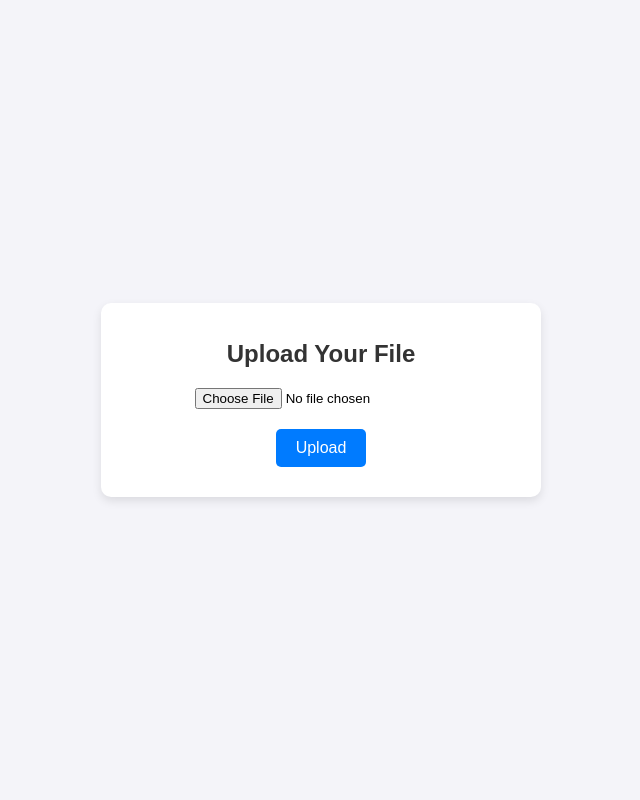
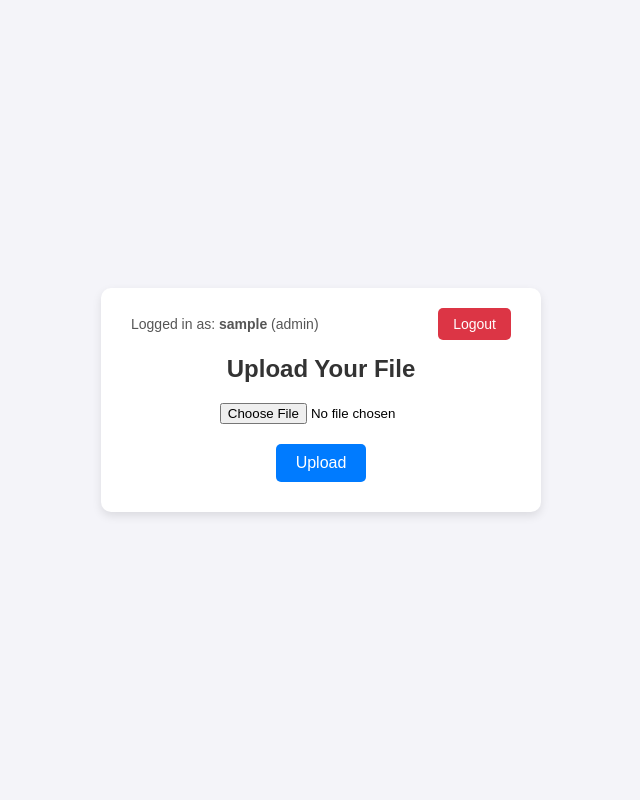
Before and after one commit to sapaghetti/regenerative-braking-system, a Flask app: page / in a window 1280 px wide. Shown: the whole page, without its empty margins (319-959 px from the left). Run offline with Flask 3, Linux system fonts and the light colour scheme; the visitor is signed in with stand-in values (Sample User, id 1).

Commit message:
feat: app.py, upload.html, login.html 수정 [CAN-75]

```diff
--- a/OTA_Update/OTA/OTA_Server/app.py
+++ b/OTA_Update/OTA/OTA_Server/app.py
@@ -51,13 +51,6 @@ audit_logger.addHandler(audit_handler)
 def write_audit_log(message):
     audit_logger.info(message)
 
-# 최신 firmware cache (💡 이제 이 캐시는 사용되지 않습니다. /latest_version에서 직접 스캔합니다.)
-# latest_version_cache = {
-#     'version': None,
-#     'mtime': None,
-#     'sha256': None
-# }
-
 def load_users():
     # 파일이 없으면 초기 사용자 생성 (없을 경우)
     if not os.path.exists(USER_FILE):
@@ -88,7 +81,7 @@ def load_vehicles():
 def login():
     form = LoginForm()
     users = load_users()
-    if form.validate_on_submit():
+    if form.validate_on_submit(): # POST 요청 처리
         username = form.username.data
         password = form.password.data.encode('utf-8')
         if username in users:
@@ -100,8 +93,18 @@ def login():
                 session['role'] = users[username]['role']
                 write_audit_log(f"[LOGIN SUCCESS] user={username}, ip={request.remote_addr}")
                 return redirect(url_for('upload_form'))
+
+        # 로그인 실패 시 (사용자 이름 없거나 비밀번호 틀림)
         write_audit_log(f"[LOGIN FAIL] user={username}, ip={request.remote_addr}")
-        return redirect(url_for('login') + '?error=1')
+        # 'error=1'과 함께 이전에 입력된 사용자 이름을 'prev_username' 쿼리 파라미터로 넘겨 리다이렉트
+        return redirect(url_for('login', error='1', prev_username=username))
+
+    # GET 요청 처리 (초기 페이지 로드 또는 리다이렉트 후)
+    # URL 쿼리 파라미터에서 'prev_username' 값을 가져옴
+    prev_username = request.args.get('prev_username')
+    if prev_username:
+        form.username.data = prev_username # 폼 데이터에 이전 사용자 이름을 설정하여 필드에 채워지도록 함
+
     return render_template('login.html', form=form)
 
 @app.route('/logout')
@@ -146,11 +149,6 @@ def upload_file():
         try:
             file.save(file_path)
             write_audit_log(f"[UPLOAD SUCCESS] File '{file.filename}' saved successfully, User: {session.get('username')}, IP: {request.remote_addr}")
-
-            # 💡 /latest_version 엔드포인트가 이제 항상 파일을 스캔하므로, 여기서는 캐시를 업데이트할 필요가 없습니다.
-            # latest_version_cache['version'] = file.filename
-            # latest_version_cache['mtime'] = os.path.getmtime(file_path)
-            # latest_version_cache['sha256'] = calculate_sha256(file_path)
 
             return jsonify(message="Upload Complete!"), 200
         except Exception as e:
@@ -284,4 +282,4 @@ def report_versions():
         return jsonify({"error": str(e)}), 500
 
 #if __name__ == "__main__":
-    #app.run(host='0.0.0.0', port=5000, debug=True)
+#    app.run(host='0.0.0.0', port=5000, debug=True)
--- a/OTA_Update/OTA/OTA_Server/templates/login.html
+++ b/OTA_Update/OTA/OTA_Server/templates/login.html
@@ -65,13 +65,13 @@
     <div class="login-box">
         <h1>Login</h1>
 
-        <!-- 에러 메시지 -->
         <div id="error-msg" class="error-message">Invalid username or password</div>
 
         <form method="POST" action="/login">
             {{ form.hidden_tag() }}
 
-            <input type="text" name="{{ form.username.name }}" placeholder="Username" value="{{ form.username.data }}" required>
+            <input type="text" name="{{ form.username.name }}" placeholder="Username"
+                   value="{% if form.username.data is not none %}{{ form.username.data }}{% else %}{% endif %}" required>
             <input type="password" name="{{ form.password.name }}" placeholder="Password" required>
             <input type="submit" value="Login">
         </form>
--- a/OTA_Update/OTA/OTA_Server/templates/upload.html
+++ b/OTA_Update/OTA/OTA_Server/templates/upload.html
@@ -5,12 +5,12 @@
     <meta name="viewport" content="width=device-width, initial-scale=1.0">
     <title>File Upload with Progress Bar</title>
     <style>
-        /* CSS 스타일은 변경 없음 */
+        /* 기존 CSS 스타일 */
         body {
             display: flex;
             justify-content: center;
             align-items: center;
-            height: 100vh;
+            min-height: 100vh;
             margin: 0;
             background-color: #f4f4f9;
             font-family: Arial, sans-serif;
@@ -24,16 +24,42 @@
             border-radius: 10px;
             box-shadow: 0 4px 10px rgba(0, 0, 0, 0.1);
             text-align: center;
+            /* Flexbox를 사용하여 내부 요소들을 세로로 정렬 */
+            display: flex;
+            flex-direction: column;
+            align-items: center; /* 가로 중앙 정렬 */
         }
 
+        /* 새로 추가된 헤더 스타일 (박스 내부) */
+        .header-in-box {
+            width: 100%; /* 박스 너비에 맞춤 */
+            display: flex;
+            justify-content: space-between; /* 양 끝 정렬 */
+            align-items: center;
+            margin-bottom: 15px; /* 아래 요소와의 간격 */
+            padding: 0 10px; /* 좌우 패딩으로 내용이 박스 경계에 붙지 않도록 */
+            box-sizing: border-box; /* 패딩이 너비에 포함되도록 */
+        }
+
+        .user-info {
+            font-size: 14px;
+            color: #555;
+            text-align: left;
+        }
+
+        /* 기존 요소들 스타일 */
         .upload-box h1 {
             font-size: 24px;
             color: #333333;
+            margin-top: 0; /* 헤더와의 간격 조절 */
             margin-bottom: 20px;
+            width: 100%; /* 제목도 flex 아이템으로 작용하도록 */
         }
 
         .upload-box input[type="file"] {
             margin-bottom: 20px;
+            width: 80%; /* 폭 조정 */
+            max-width: 300px;
         }
 
         .progress-bar-container {
@@ -73,10 +99,33 @@
         .upload-box button:hover {
             background-color: #0056b3;
         }
+
+        /* 로그아웃 버튼 스타일 */
+        .logout-btn {
+            background-color: #dc3545;
+            color: white;
+            padding: 8px 15px;
+            border: none;
+            border-radius: 5px;
+            cursor: pointer;
+            font-size: 14px;
+            text-decoration: none;
+            white-space: nowrap;
+        }
+        .logout-btn:hover {
+            background-color: #c82333;
+        }
     </style>
 </head>
 <body>
     <div class="upload-box">
+        <div class="header-in-box">
+            <div class="user-info">
+                Logged in as: <strong>{{ session.get('username') }}</strong> ({{ session.get('role') }})
+            </div>
+            <a href="{{ url_for('logout') }}" class="logout-btn">Logout</a>
+        </div>
+
         <h1>Upload Your File</h1>
 
         <form id="upload-form" enctype="multipart/form-data">
@@ -103,17 +152,20 @@
             progressBar.style.width = "0%";
             progressBarContainer.style.display = "block";
 
-            if (!fileInput.files[0]) {
+            if (!fileInput.files?.[0]) {
                 alert("Please select a file.");
                 progressBarContainer.style.display = "none";
                 return;
             }
 
-            const file = fileInput.files[0];
+            const file = fileInput.files?.[0];
             const formData = new FormData();
             formData.append("file", file);
 
-            const csrfToken = document.querySelector('input[name="csrf_token"]').value;
+            // CSRF 토큰을 안전하게 가져오는 방법 개선
+            const csrfTokenElement = document.querySelector('input[name="csrf_token"]');
+            const csrfToken = csrfTokenElement ? csrfTokenElement.value : '';
+
 
             const xhr = new XMLHttpRequest();
             xhr.open("POST", "/upload", true);
@@ -128,14 +180,17 @@
                 }
             };
 
-            // 서버의 JSON 응답을 처리하도록 수정
             xhr.onload = function () {
                 progressBarContainer.style.display = "none";
-                // 성공적인 HTTP 상태 코드(2xx)인지 확인
                 if (xhr.status >= 200 && xhr.status < 300) {
                     const response = JSON.parse(xhr.responseText);
                     status.textContent = response.message;
-                } else {
+                } else if (xhr.status === 401 || xhr.status === 403) {
+                    // Unauthorized 또는 Forbidden일 경우 로그인 페이지로 리다이렉트
+                    alert("세션이 만료되었거나 권한이 없습니다. 다시 로그인해주세요.");
+                    window.location.href = "{{ url_for('login') }}";
+                }
+                else {
                     const response = JSON.parse(xhr.responseText);
                     status.textContent = "Upload Failed: " + (response.error || "Unknown error");
                 }
```
